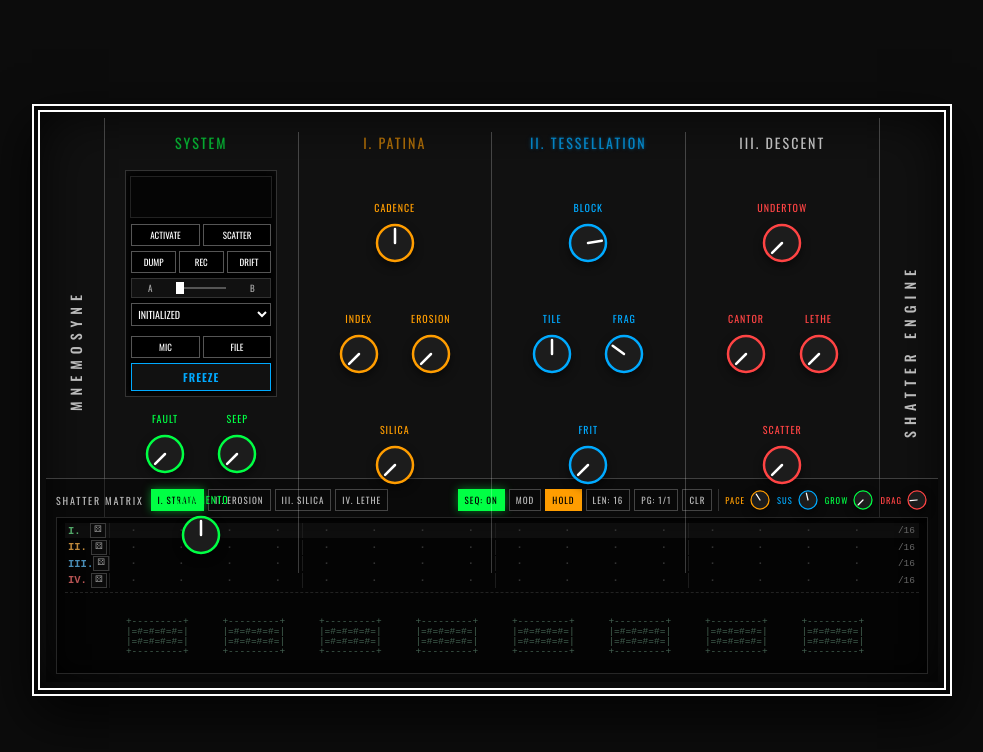
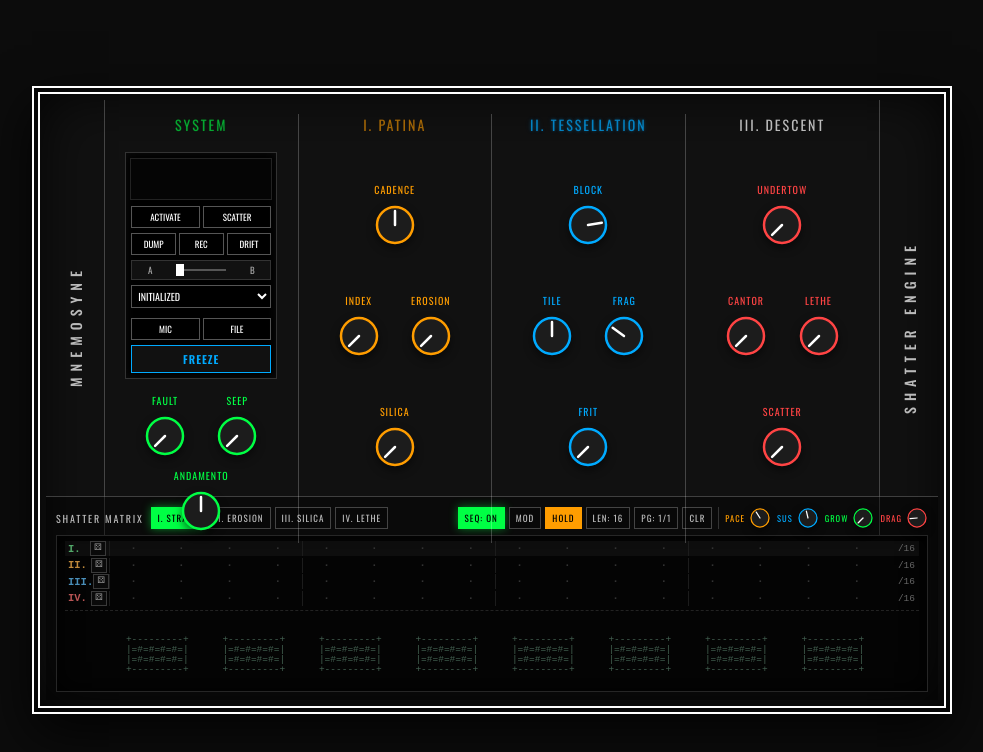
Before and after one commit to monochore/mnemosyne_sequencer_testbed, a plain HTML site: page index.html in a window 1280 px wide. Shown: the whole page, without its empty margins (148-1131 px from the left). Drawn offline with nearby package versions, Linux system fonts and the light colour scheme.

Commit message:
Update index.html

```diff
--- a/index.html
+++ b/index.html
@@ -45,7 +45,7 @@
         display: grid;
         grid-template-columns: 58px 1fr 58px;
         width: 100%;
-        height: 360px;
+        height: 396px;
         box-sizing: border-box;
     }
     .vertical-text {
@@ -120,6 +120,7 @@
 
     .knob-group { display: flex; flex-direction: column; align-items: center; margin-bottom: 16px; width: 100%; }
     .knob-row { display: flex; justify-content: space-evenly; width: 100%; margin-bottom: 16px; }
+    .col-sys .knob-group, .col-sys .knob-row { margin-bottom: 10px; }
     .knob-container { display: flex; flex-direction: column; align-items: center; position: relative; }
     .knob-label { font-size: 10px; margin-bottom: 6px; letter-spacing: 1px; text-transform: uppercase; }
     .knob-svg { width: 44px; height: 44px; cursor: ns-resize; overflow: visible; filter: drop-shadow(0 4px 4px rgba(0,0,0,0.5)); touch-action: none; }
@@ -1753,7 +1754,7 @@ function renderAsciiMosaic() {
                         if (r === 2) bGrid[r][w] = isBorderW ? '┬' : '~';
                         else if (r === 5) bGrid[r][w] = (w % 2 === 0) ? '⋮' : '╷';
                         else bGrid[r][w] = (w % 2 === 0) ? '│' : '⋮';
-                        if (w % 3 === 1) bGrid[6][w] = '💧'.length > 2 ? '.' : '╷';
+                        if (w % 3 === 1) bGrid[6][w] = '╷';
                     } else {
                         // General chaos fracture
                         const shardChars = ".:;~=*+#%@\\/x+";
```
